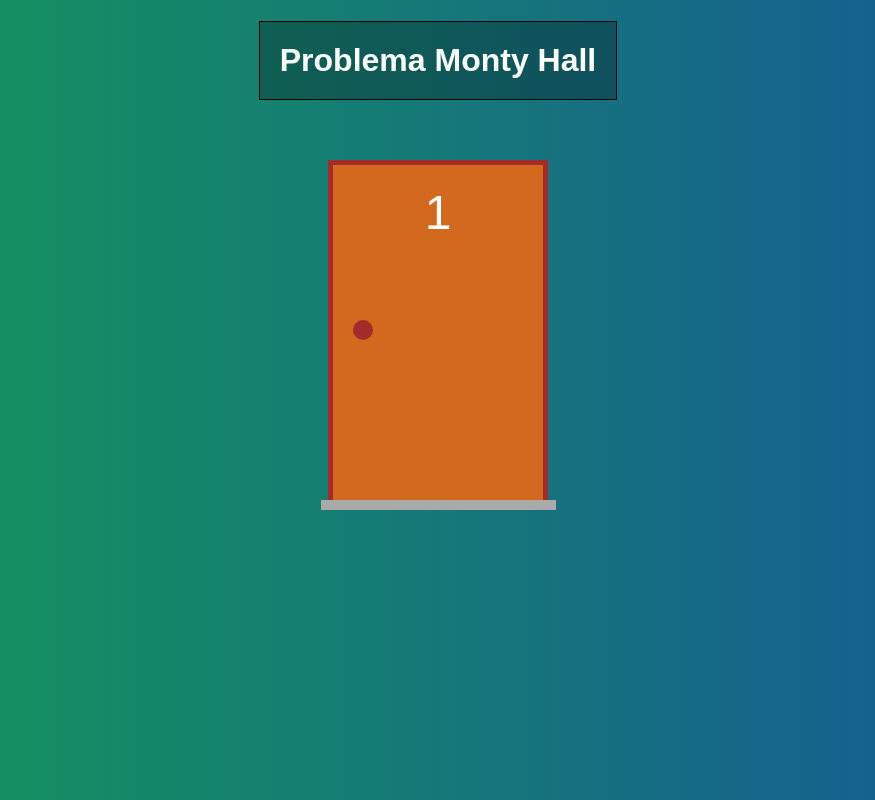
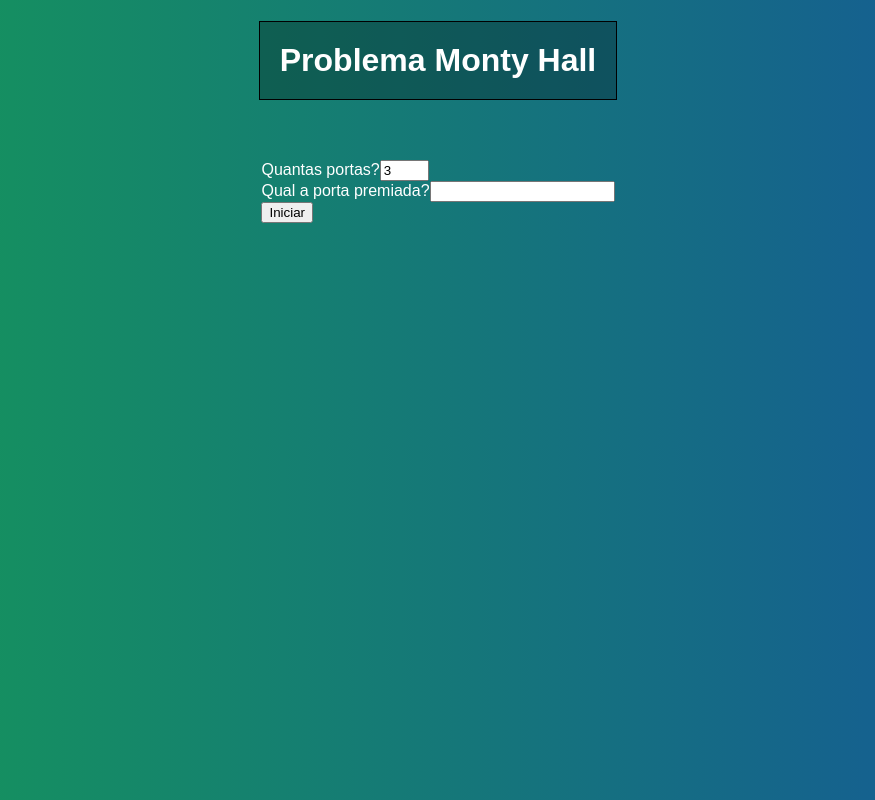
Before and after one commit to flaviosenne/monty-hall, a React (Create React App) app: page / in a window 1280 px wide. Shown: the whole page, without its empty margins (202-1077 px from the left). Built offline with nearby package versions, Linux system fonts and the light colour scheme; a web font is replaced by a local one.

Commit message:
monty-hall almost finished

```diff
--- a/src/App.js
+++ b/src/App.js
@@ -1,12 +1,66 @@
-import React from 'react'
+import React, { useState } from 'react'
 
 import Door from './components/Door'
 
 function App() {
+
+  const [started, setStarted] = useState(false)
+  const [portsAmount, setPortsAmount] = useState(3)
+  const [selectedPort, setSelectedPort] = useState(null)
+  const [list, setList] = useState([])
+
+
+  function resetList(){
+    setList([])
+    setStarted(false)
+  }
+
+  function cont(){
+    setStarted(true)
+    for (let i =1; i<= portsAmount; i++){
+      list.push(i)
+    }
+  }
+
   return (
     <div className="app">
       <h1>Problema Monty Hall</h1>
-      <Door number= "1" hasGift ={false}/>
+      <div className="form">
+        {!started ? <div>
+          <label for="portsAmount"> Quantas portas?</label>
+          <input
+            type="text"
+            id="portsAmount"
+            size="3"
+            value={portsAmount}
+            onChange={e => setPortsAmount(e.target.value)} />
+
+        </div> : ""}
+
+        {!started ? <div>
+          <label for="selectedPort"> Qual a porta premiada?</label>
+          <input
+            type="text"
+            id="selectedPort"
+            value={selectedPort}
+            onChange={e => setSelectedPort(e.target.value)} />
+
+        </div> : ""}
+
+        {!started ?
+          <button onClick={() => cont()}> Iniciar</button> :
+          <button onClick={() => resetList()}>Reiniciar</button>}
+
+          {started ? <div className= "doors">
+            {list.map(numberPort => {
+              return(
+                <div>
+                  <Door hasGift = {numberPort == selectedPort} number ={numberPort} />
+                </div>
+              )
+            })}
+          </div>:""}
+      </div>
     </div>
   );
 }
```
